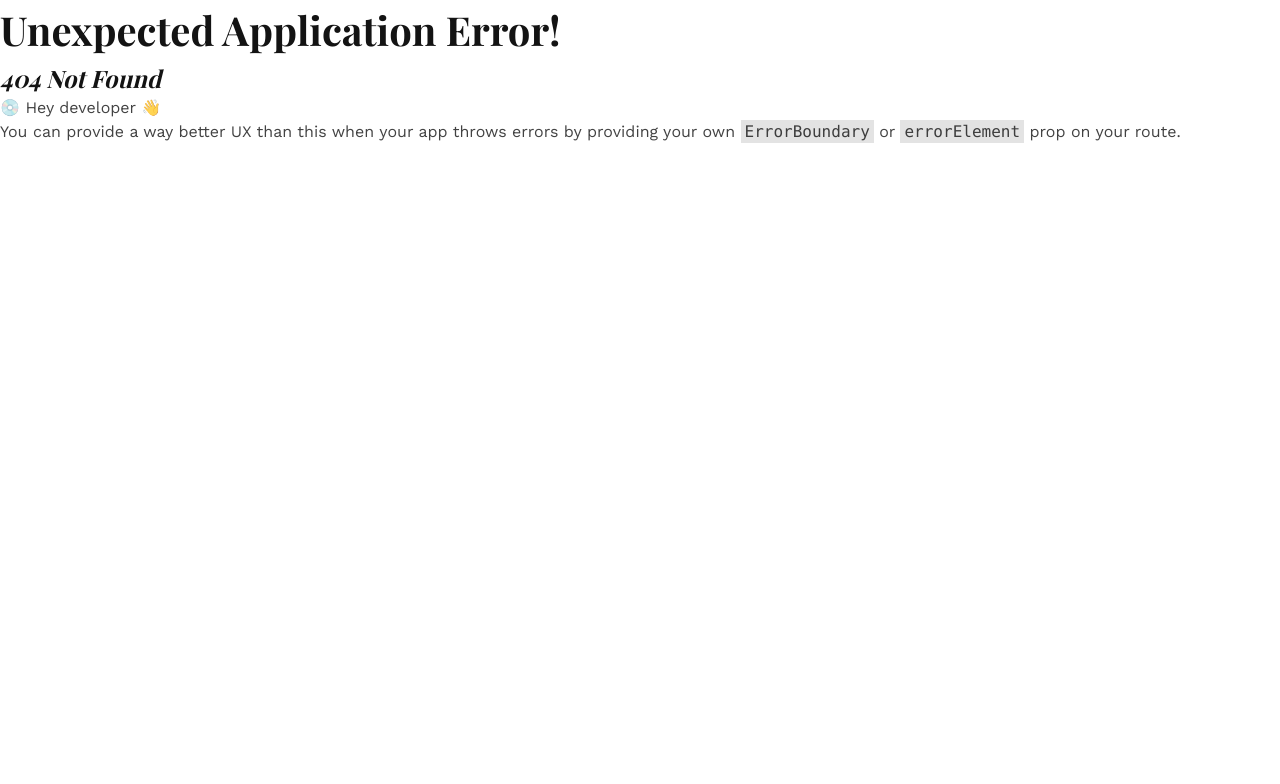
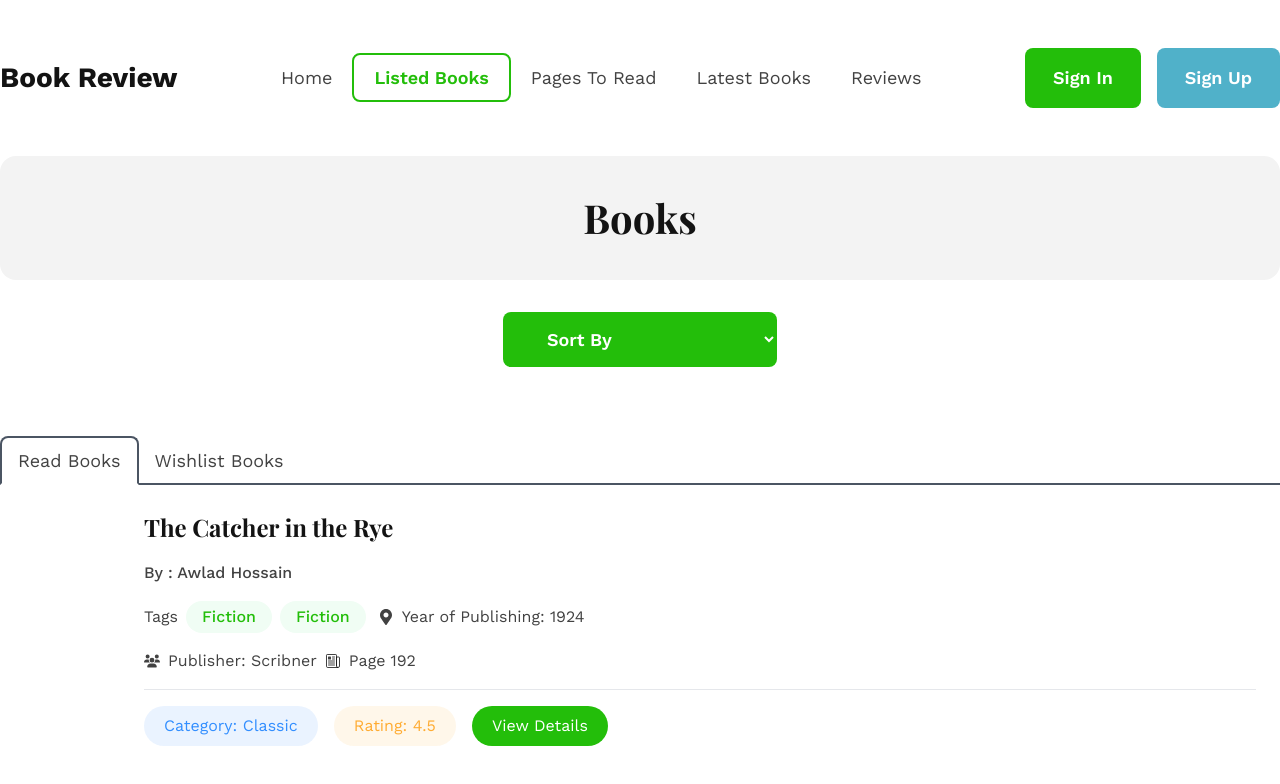
Before and after one commit to mdnumanahmed/book-review, a React (Vite) app: page /listed-books in a window 1280 px wide. Before the commit this address had no page. Shown: the top 784 px of the page. Built offline with nearby package versions, Linux system fonts and the light colour scheme; a web font is replaced by a local one.

Commit message:
Listed books page UI added and install react toastify

```diff
--- a/package.json
+++ b/package.json
@@ -14,7 +14,8 @@
     "react": "^18.3.1",
     "react-dom": "^18.3.1",
     "react-icons": "^5.3.0",
-    "react-router-dom": "^6.28.0"
+    "react-router-dom": "^6.28.0",
+    "react-toastify": "^10.0.6"
   },
   "devDependencies": {
     "@eslint/js": "^9.13.0",
--- a/src/index.css
+++ b/src/index.css
@@ -92,7 +92,7 @@ nav ul li a.active{
 }
 
 .btn-sm{
-    @apply text-base font-medium text-green1 px-4 py-2 rounded-full
+    @apply text-base font-medium text-green1 px-4 py-1 rounded-full
 }
 
 .btn-green {
@@ -102,3 +102,20 @@ nav ul li a.active{
 .btn-blue {
     @apply bg-blue1 text-white
 }
+
+.tab a.active{
+    @apply border-2 border-b-white bg-white border-gray-600 rounded-t-lg
+}
+
+.custom-select::after {
+  content: "\e0e5";
+  position: absolute;
+  top: 50%;
+  right: 10px;
+  transform: translateY(-50%);
+  color: red;
+
+  height: 20px;
+  width: 20px;
+  pointer-events: none;
+}
--- a/src/main.jsx
+++ b/src/main.jsx
@@ -6,6 +6,9 @@ import MainLayout from "./layouts/MainLayout/MainLayout.jsx";
 import Home from "./pages/HomePage/Home/Home.jsx";
 import DataProvider from "./Provider/DataProvider.jsx";
 import BookDetails from "./pages/BookDetails/BookDetails.jsx";
+import ListedBooks from "./pages/ListedBooks/ListedBooks.jsx";
+import { ToastContainer } from "react-toastify";
+import "react-toastify/dist/ReactToastify.css";
 
 const router = createBrowserRouter([
   {
@@ -20,6 +23,10 @@ const router = createBrowserRouter([
         path: "/book/:bookId",
         element: <BookDetails />,
       },
+      {
+        path: "/listed-books",
+        element: <ListedBooks />,
+      },
     ],
   },
 ]);
@@ -28,6 +35,7 @@ createRoot(document.getElementById("root")).render(
   <StrictMode>
     <DataProvider>
       <RouterProvider router={router} />
+      <ToastContainer />
     </DataProvider>
   </StrictMode>
 );
--- a/src/pages/BookDetails/BookDetails.jsx
+++ b/src/pages/BookDetails/BookDetails.jsx
@@ -17,9 +17,9 @@ const BookDetails = () => {
   } = book;
   return (
     <div>
-      <div className="container mx-auto grid grid-cols-1 lg:grid-cols-2 gap-10">
+      <div className="container mx-auto pb-40 grid grid-cols-1 lg:grid-cols-2 gap-10">
         <div className="p-20 bg-dark1 rounded-2xl">
-          <img src={image} alt="" />
+          <img src={image} alt="" className="rounded-2xl" />
         </div>
         <div className="space-y-5">
           <h2>{bookName}</h2>
--- /dev/null
+++ b/src/pages/ListedBooks/ListedBooks.jsx
@@ -0,0 +1,88 @@
+import { FaMapMarkerAlt } from "react-icons/fa";
+import { FaUsers } from "react-icons/fa6";
+import { IoNewspaperOutline } from "react-icons/io5";
+import { NavLink } from "react-router-dom";
+
+const ListedBooks = () => {
+  return (
+    <div>
+      <div className="container mx-auto">
+        <div className="bg-dark1 rounded-2xl text-center py-8">
+          <h2>Books</h2>
+        </div>
+        <div className="text-center py-8">
+          <select
+            onClick={(e) => console.log(e.target)}
+            className="focus:outline-none bg-green1 text-lg font-semibold text-white text-center px-10 py-4 rounded-lg "
+          >
+            <optgroup className="bg-gray-200 text-lg text-left ml-0 pl-0 text-dark2  rounded-lg">
+              <option value="">Sort By</option>
+              <option value="rating">Rating</option>
+              <option value="totalPage">Number of pages</option>
+              <option value="publishYear">Publisher year</option>
+            </optgroup>
+          </select>
+        </div>
+      </div>
+      <div className="container mx-auto py-10">
+        <div className="tab border-b-2 border-gray-600 py-2">
+          <NavLink
+            to={"/books/read-books"}
+            className="text-lg text-dark2 px-4 py-3 border-2 border-b-white bg-white border-gray-600 rounded-t-lg"
+          >
+            Read Books
+          </NavLink>
+          <NavLink
+            to={"/books/wishlist-books"}
+            className="text-lg text-dark2 px-4 py-3 "
+          >
+            Wishlist Books
+          </NavLink>
+        </div>
+        <div>
+          <div className="p-6 rounded-2xl flex gap-6">
+            <div className="max-w-60 rounded-2xl px-12 py-7">
+              <img src="" alt="" />
+            </div>
+            <div className="flex-1 space-y-4">
+              <h3 className="font-bold text-dark1">The Catcher in the Rye</h3>
+              <p className="font-medium text-dark2">By : Awlad Hossain</p>
+              <div className="flex gap-3 items-center">
+                <div className="flex items-center gap-2">
+                  <p>Tags</p>
+                  <button className="btn-sm bg-green-50">Fiction</button>
+                  <button className="btn-sm bg-green-50">Fiction</button>
+                </div>
+                <div className="flex items-center gap-2">
+                  <FaMapMarkerAlt /> Year of Publishing: 1924
+                </div>
+              </div>
+              <div className="flex items-center gap-2">
+                <p className="flex items-center gap-2">
+                  <FaUsers /> Publisher: Scribner
+                </p>
+                <p className="flex items-center gap-2">
+                  <IoNewspaperOutline /> Page 192
+                </p>
+              </div>
+              <hr />
+              <div className="space-x-4">
+                <button className="text-[#328EFF] bg-[#328eff1A] px-5 py-2 rounded-full">
+                  Category: Classic
+                </button>
+                <button className="text-[#FFAC33] bg-[#FFAC331A] px-5 py-2 rounded-full">
+                  Rating: 4.5
+                </button>
+                <button className="text-white bg-green1 px-5 py-2 rounded-full">
+                  View Details
+                </button>
+              </div>
+            </div>
+          </div>
+        </div>
+      </div>
+    </div>
+  );
+};
+
+export default ListedBooks;
```
Also changed, not shown: 1 other file (tests, documents, lock files or other folders).
